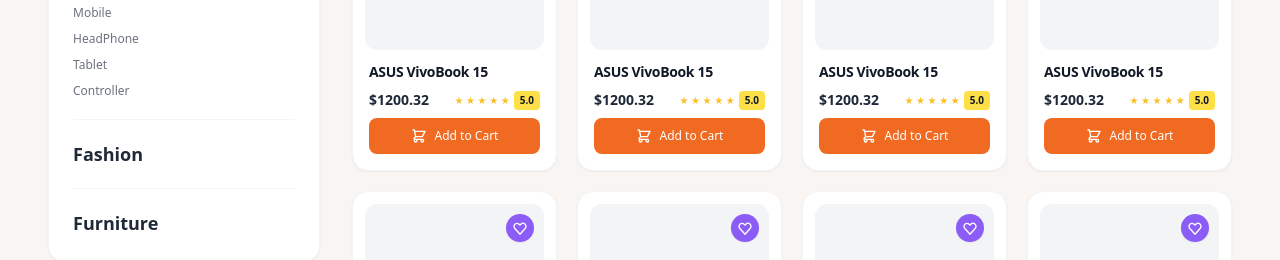
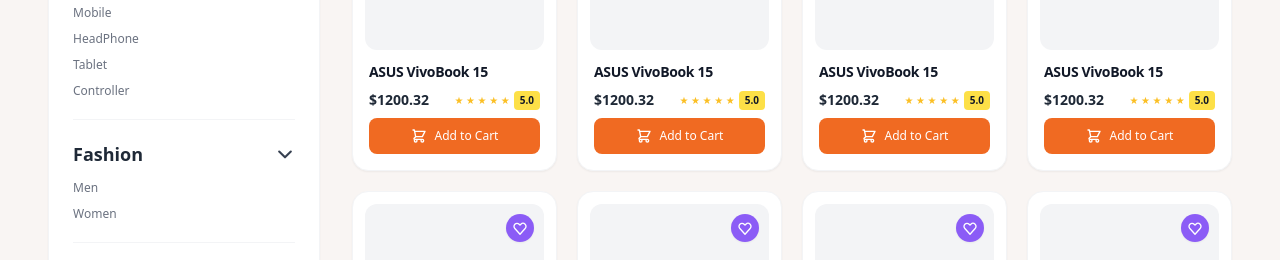
Before and after one commit to heng150207-cmd/Pre07-E-Commerce, a website: page html/product-page.html in a window 1280 px wide. Shown: the part 2194-2454 px from the top of the page. Drawn offline with nearby package versions, Linux system fonts and the light colour scheme; a web font is replaced by a local one.

Commit message:
Update product

```diff
--- a/html/product-page.html
+++ b/html/product-page.html
@@ -693,7 +693,7 @@
     </svg>
   </label>
 
-          <!-- Subcategories List (Shown when checkbox is checked) -->
+  <!-- Subcategories List -->
   <div class="hidden peer-checked:flex flex-col pt-3 space-y-2.5 text-xs text-gray-500 font-medium">
     <a href="#" class="hover:text-[#F06A22] transition-colors">Laptop</a>
     <a href="#" class="hover:text-[#F06A22] transition-colors">Mobile</a>
@@ -706,9 +706,24 @@
 <div class="border-t border-gray-100"></div>
 
 <!-- Fashion Category -->
-        <a href="#" class="text-lg font-bold text-gray-800 hover:text-[#F06A22] transition-colors">
-          Fashion
-        </a>
+<div class="relative">
+  <!-- Changed ID to fashion-toggle -->
+  <input type="checkbox" id="fashion-toggle" class="peer hidden" checked />
+
+  <!-- Updated 'for' attribute to fashion-toggle -->
+  <label for="fashion-toggle" class="flex items-center justify-between text-lg font-bold text-gray-800 hover:text-[#F06A22] cursor-pointer transition-colors select-none">
+    <span>Fashion</span>
+    <svg xmlns="http://www.w3.org/2000/svg" class="w-5 h-5 text-gray-700 transition-transform duration-200 peer-checked:rotate-180" fill="none" viewBox="0 0 24 24" stroke="currentColor" stroke-width="2.5">
+      <path stroke-linecap="round" stroke-linejoin="round" d="M19 9l-7 7-7-7" />
+    </svg>
+  </label>
+
+  <!-- Subcategories List -->
+  <div class="hidden peer-checked:flex flex-col pt-3 space-y-2.5 text-xs text-gray-500 font-medium">
+    <a href="#" class="hover:text-[#F06A22] transition-colors">Men</a>
+    <a href="#" class="hover:text-[#F06A22] transition-colors">Women</a>
+  </div>
+</div>
 
         <div class="border-t border-gray-100"></div>
 
```
Lines whose indentation alone changed are shown as unchanged.
